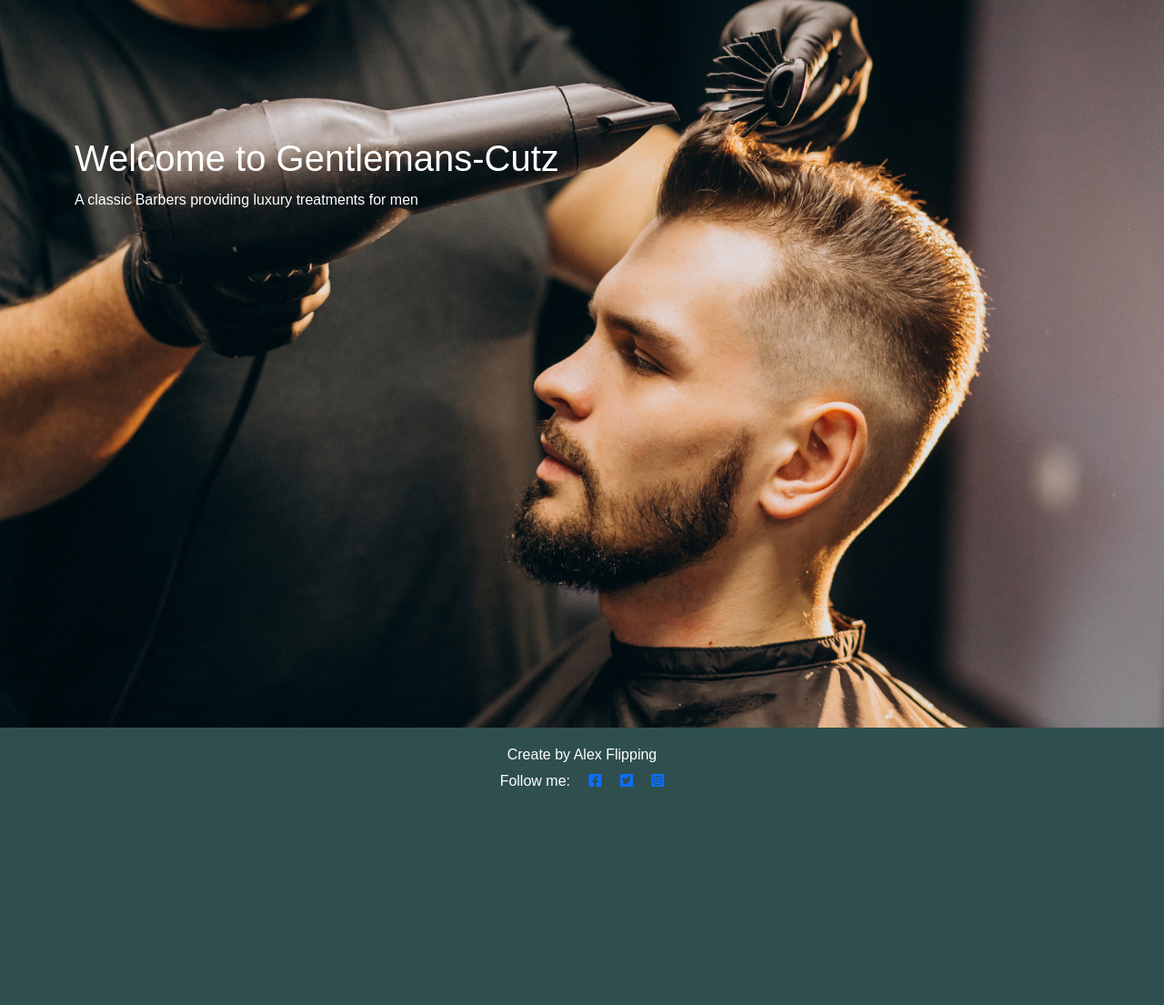
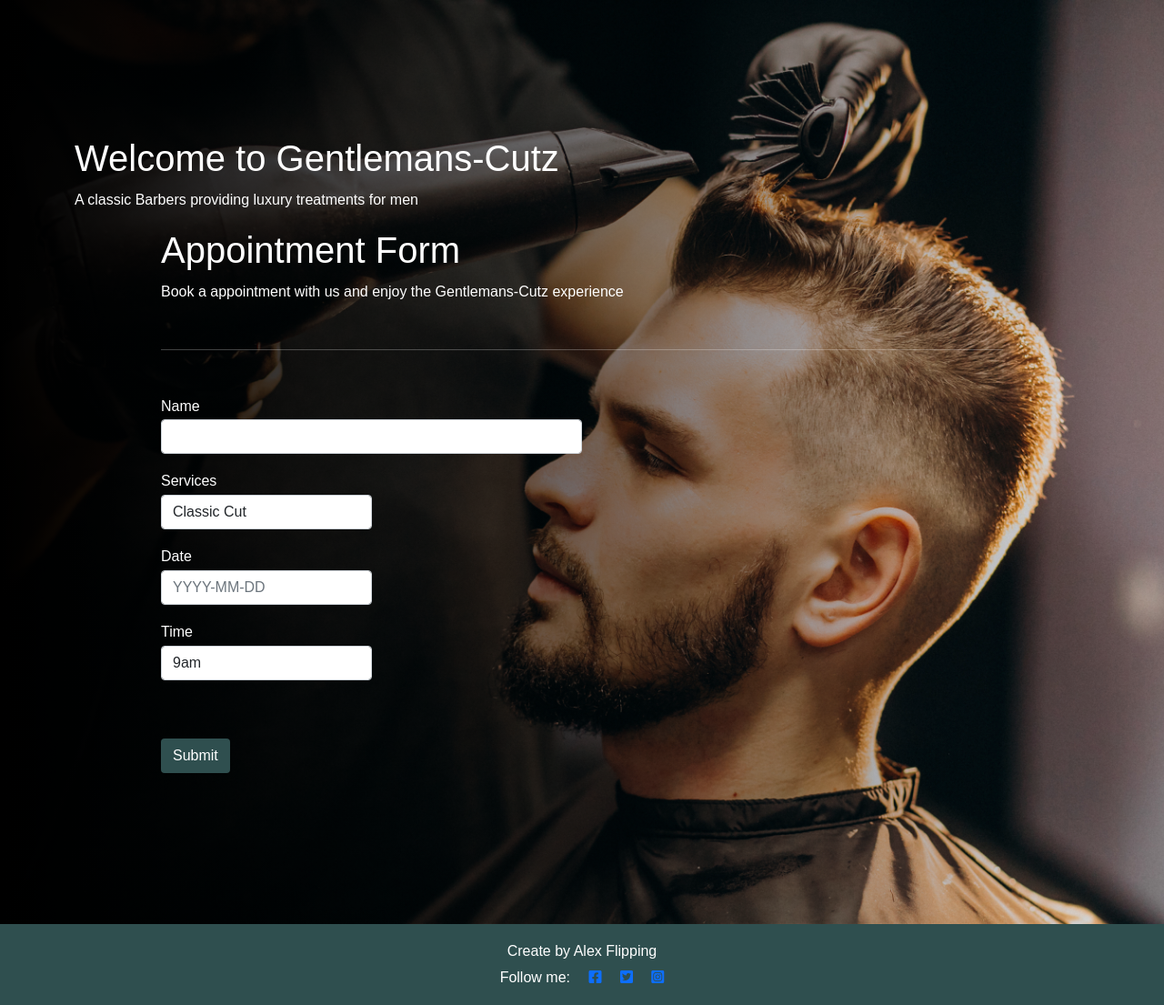
Before and after one commit to alexflip1990/Gentlemans-cutz, a Django app: page /appointments in a window 1280 px wide. Shown: the part 62-1167 px from the top of the page at 91% size. Before the commit the page ends 927 px from the top, so only its background shows below. Run offline with Django 3.2, Linux system fonts and the light colour scheme; some libraries are stand-ins or nearby versions; some web fonts are replaced.

Commit message:
Created appointments form html page

```diff
--- a/static/css/style.css
+++ b/static/css/style.css
@@ -22,11 +22,27 @@ body {
 
 /* Main section */
 #main-content {
-    background-image: url(../images/main-image.jpg);
+    background-image:
+        linear-gradient(to right,
+        rgba(0, 0, 0, 1),
+        rgba(0, 0, 0, 0.0)),
+        url(../images/main-image.jpg);
     min-height: 100vh;
     background-position: center;
     background-size: cover;
 }
+
+/* #main-content::after {
+    content: "";
+    position: absolute;
+    top: 0;
+    bottom: 0;
+    left: 0;
+    right: 50%;
+    width: 100;
+    background: linear-gradient(to right, rgba(0, 0, 0, 0.7), rgba(0, 0, 0, 0.0));
+    z-index: 1;
+} */
 
 .btn {
     background-color: darkslategray;
--- a/templates/allauth/account/login.html
+++ b/templates/allauth/account/login.html
@@ -13,8 +13,7 @@
       <h3>{% trans "Sign In" %}</h3>
 
       <p>
-        {% blocktrans %}Welcome back to the code|star blog. To leave a comment
-        or like a post, please log in. If you have not created an account yet,
+        {% blocktrans %}Welcome to Gentlemans-Cutz if you would like to book an appointment or comment on our blog post, please log in. If you have not created an account yet,
         then <a class="link" href="{{ signup_url }}">sign up</a> first.
         {% endblocktrans %}
       </p>
--- a/templates/appointments.html
+++ b/templates/appointments.html
@@ -3,6 +3,61 @@
 {% block content %}
 {% load crispy_forms_tags %}
 
+<!-- Form -->
+<div class="container">
+    <div class="row">
+        <div class="col-md-10 offset-md-1">
+            <span class="anchor" id="formComplex"></span>
+            <div id="appointmetForm">
+                <h1>Appointment Form</h1>
+                <p>Book a appointment with us and enjoy the Gentlemans-Cutz experience</p>
+            </div>
+            <hr class="my-5">
+            <form method="POST">
+                {% csrf_token %}
+                <div class="form-row mt-4">
+                    <div class="col-sm-6 pb-3">
+                        <label for="name">Name</label>
+                        <input type="text" class="form-control" name="name" id="name" required="true">
+                    </div>
+                    <div class="col-sm-3 pb-3">
+                        <label for="service">Services</label>
+                        <select class="form-control" id="service" name="service">
+                            <option value="Classic Cut">Classic Cut </option>
+                            <option value="Cut & Beard">Cut & Beard</option>
+                            <option value="Skin Fade">Skin Fade</option>
+                            <option value="Skin & Beard">Skin & Beard</option>
+                            <option value="Buzz Cut">Buzz Cut</option>
+                        </select>
+                    </div>
+                    <div class="col-sm-3 pb-3">
+                        <label for="myDate">Date</label>
+                        <input required="true" type="text" class="form-control" name="myDate" id="myDate"
+                            placeholder="YYYY-MM-DD">
+                    </div>
+                    <div class="col-sm-3 pb-3">
+                        <label for="time">Time</label>
+                        <select class="form-control" id="time" name="time">
+                            <option value="9am">9am</option>
+                            <option value="10am">10am</option>
+                            <option value="11am">11am</option>
+                            <option value="1pm">1pm</option>
+                            <option value="2pm">2pm</option>
+                            <option value="3pm">3pm</option>
+                            <option value="4pm">4pm</option>
+                            <option value="5pm">5pm</option>
+                        </select>
+                    </div>
+                    <div class="col-md-6 pb-3 pt-5">
+                        <button type="submit" name="submit" class="btn btn-block"
+                            id="submit-form">Submit</button>
+                    </div>
+                </div>
+            </form>
+
+        </div>
+    </div>
+</div>
 
 
 {% endblock %}
--- a/templates/base.html
+++ b/templates/base.html
@@ -4,14 +4,14 @@
 <html class="h-100">
   <head>
     <title>Gentlemanz Cutz</title>
-    <!--Google fonts script-->
+    <!-- Google fonts script -->
     <link rel="preconnect" href="https://fonts.gstatic.com" />
-    <!--Font Awesome script-->
+    <!-- Font Awesome script -->
     <link
       rel="stylesheet"
       href="https://cdnjs.cloudflare.com/ajax/libs/font-awesome/5.15.3/css/all.min.css"
     />
-    <!--Bootstrap scripts-->
+    <!-- Bootstrap scripts -->
     <link
       href="https://cdn.jsdelivr.net/npm/bootstrap@5.0.1/dist/css/bootstrap.min.css"
       rel="stylesheet"
@@ -23,7 +23,7 @@
       integrity="sha384-gtEjrD/SeCtmISkJkNUaaKMoLD0//ElJ19smozuHV6z3Iehds+3Ulb9Bn9Plx0x4"
       crossorigin="anonymous"
     ></script>
-    <!--CSS link scripts-->
+    <!-- CSS link scripts -->
     <link rel="stylesheet" href="{% static 'css/style.css' %}" />
     <meta name="viewport" content="width=device-width, initial-scale=1" />
   </head>
@@ -71,11 +71,10 @@
         </div>
       </div>
     </nav>
-    <!--/ Navigation-->
 
     <!-- Main section-->
 
-    <main class="main" id="main-content" style="background-image: url('{% static 'images/main-image.jpg' %}')";>
+    <main class="main" id="main-content";>
         <div class="container">
             <div class="row">
                 <div class="col-lg-6">
@@ -88,7 +87,6 @@
       <!-- Content Goes here -->
       {% endblock content %}
     </main>
-    <!--/ Main section-->
 
     <!-- Footer -->
         <footer class="footer mt-auto py-3 dark-bg">
```
